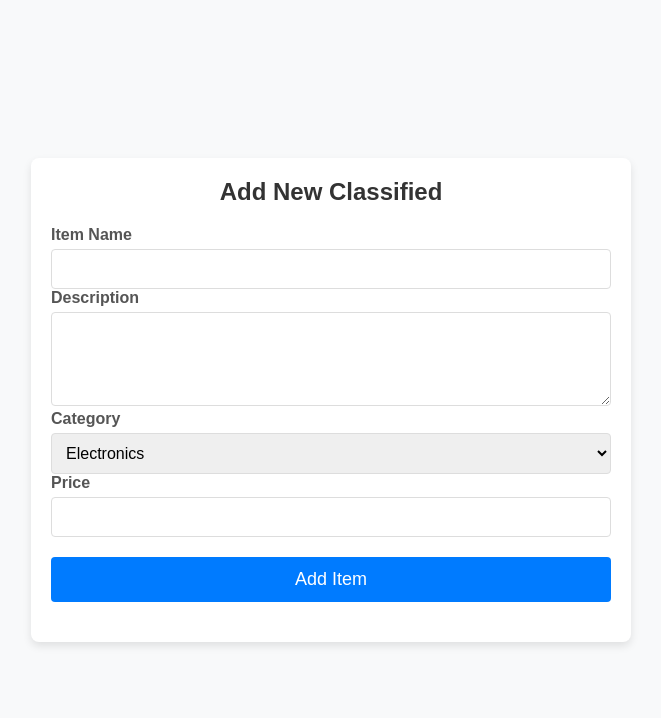
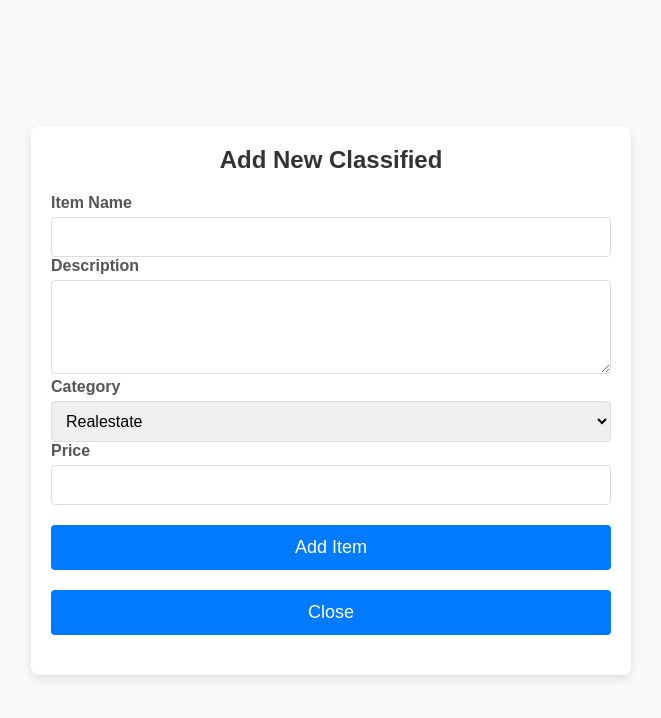
Before and after one commit to vipinable/hiclas, a Python web app: template src/templates/additem.j2 in a window 1280 px wide. Shown: the top 718 px of the page, without its empty margins (309-970 px from the left). Run offline with Jinja, Linux system fonts and the light colour scheme; the template is opened without the code that fills it, so the values that code supplies are empty.

Commit message:
add close button

```diff
--- a/src/templates/additem.j2
+++ b/src/templates/additem.j2
@@ -30,6 +30,7 @@
 
       <label for="category">Category</label>
       <select id="category" name="category" required>
+      <option value="Realestate">Realestate</option>
         <option value="Electronics">Electronics</option>
         <option value="Vehicles">Vehicles</option>
         <option value="Home & Garden">Home & Garden</option>
@@ -41,6 +42,7 @@
       <input type="number" id="price" name="price" required>
 
       <button type="submit">Add Item</button>
+      <button type="close">Close</button>
     </form>
     <p id="message"></p>
   </div>
```
